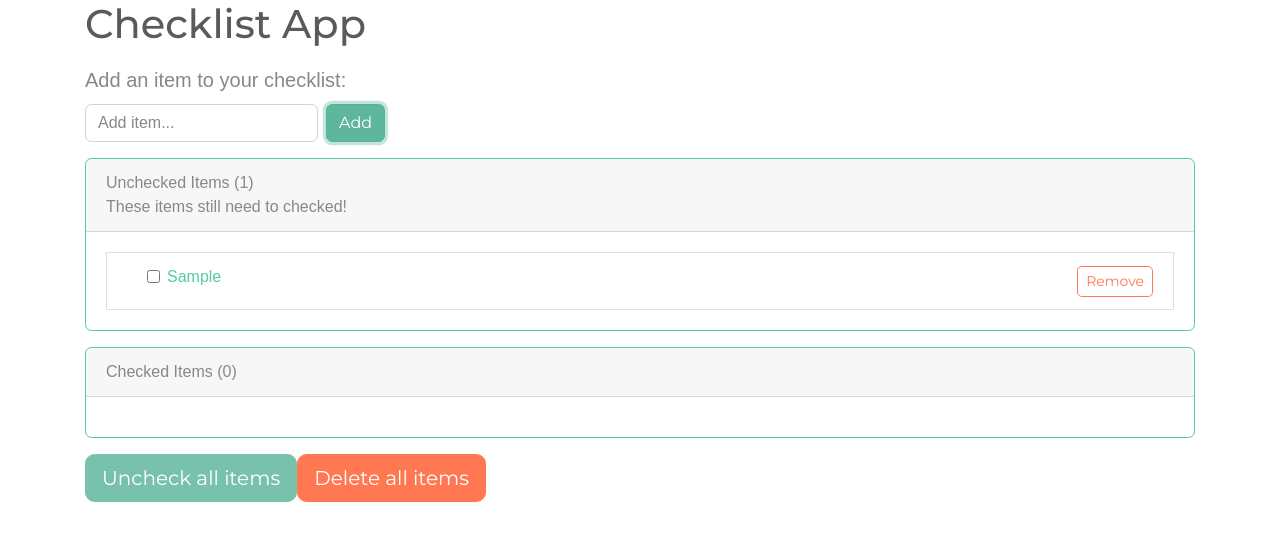
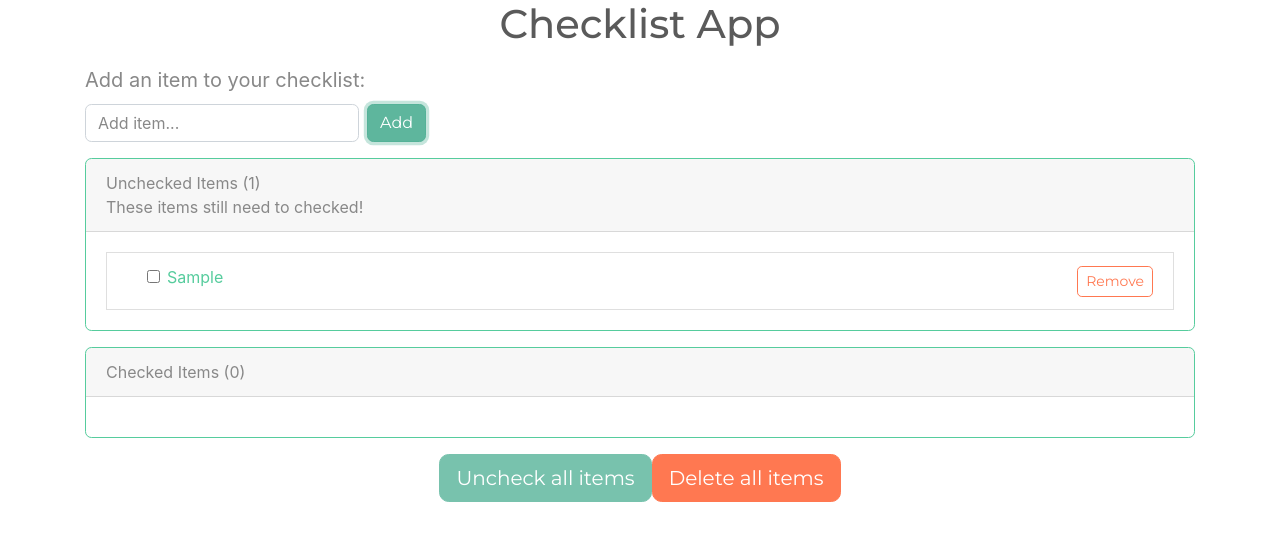
Before and after one commit to Haribo7891/chcklst-app, a React (Create React App) app: page / in a window 1280 px wide. Both pictures are taken after typing "Sample" into the empty fields and a click on the button "Add". Shown: the top 540 px of the page. Built offline with nearby package versions, Linux system fonts and the light colour scheme.

Commit message:
IF statement added to AddItem to show/hide lists

```diff
--- a/src/components/AddItem.js
+++ b/src/components/AddItem.js
@@ -15,11 +15,13 @@ class AddItem extends Component {
 
   handleSubmitNewItem = (event) => {
     event.preventDefault();
-    this.props.handleNewItem(this.state.inputValue);
-    this.setState({
-      inputValue: ''
-    });
-    this.refs.addNewItem.value = ''
+    if (this.state.inputValue.length >= 1) {
+      this.props.handleNewItem(this.state.inputValue);
+      this.setState({
+        inputValue: ''
+      });
+      this.refs.addNewItem.value = ''
+    }
   }
 
   render () {
--- a/src/containers/App.js
+++ b/src/containers/App.js
@@ -64,10 +64,14 @@ class App extends Component {
     const unchecked = this.state.items.filter(item => !item.checked);
     return (
       <div className="container">
+        <div className="App">
           <h1>Checklist App</h1>
+        </div>
         <AddItem
           handleNewItem={ this.addItem }
         />
+        { this.state.items.length >= 1 ?
+        <div>
           <ListCard
             items={ unchecked }
             title="Unchecked"
@@ -82,7 +86,7 @@ class App extends Component {
             handleRemoveItem={ this.removeItem }
             handleToggleItem={ this.toggleItem }
             />
-        <div className="buttons justify-content-between align-items-center">
+          <div className="buttons justify-content-between align-items-center App">
             <UncheckItems
               handleUncheckItems={ this.uncheckItems }
               />
@@ -90,6 +94,7 @@ class App extends Component {
               handleDeleteAll={ this.deleteAllItems }
               />
           </div>
+        </div> : '' }
       </div>
     );
   }
--- a/src/index.js
+++ b/src/index.js
@@ -1,6 +1,5 @@
 import React from 'react';
 import ReactDOM from 'react-dom';
-import './styles/index.css';
 import { App } from './containers';
 import registerServiceWorker from './utils/registerServiceWorker';
 
--- a/src/styles/App.css
+++ b/src/styles/App.css
@@ -1,14 +1,4 @@
 .App {
   text-align: center;
-}
-
-.App-header {
-  background-color: #222;
-  height: 150px;
-  padding: 20px;
-  color: white;
-}
-
-.App-title {
   font-size: 1.5em;
 }
--- a/src/styles/index.css
+++ /dev/null
@@ -1,5 +0,0 @@
-body {
-  margin: 0;
-  padding: 0;
-  font-family: sans-serif;
-}
```
Lines whose indentation alone changed are shown as unchanged.
